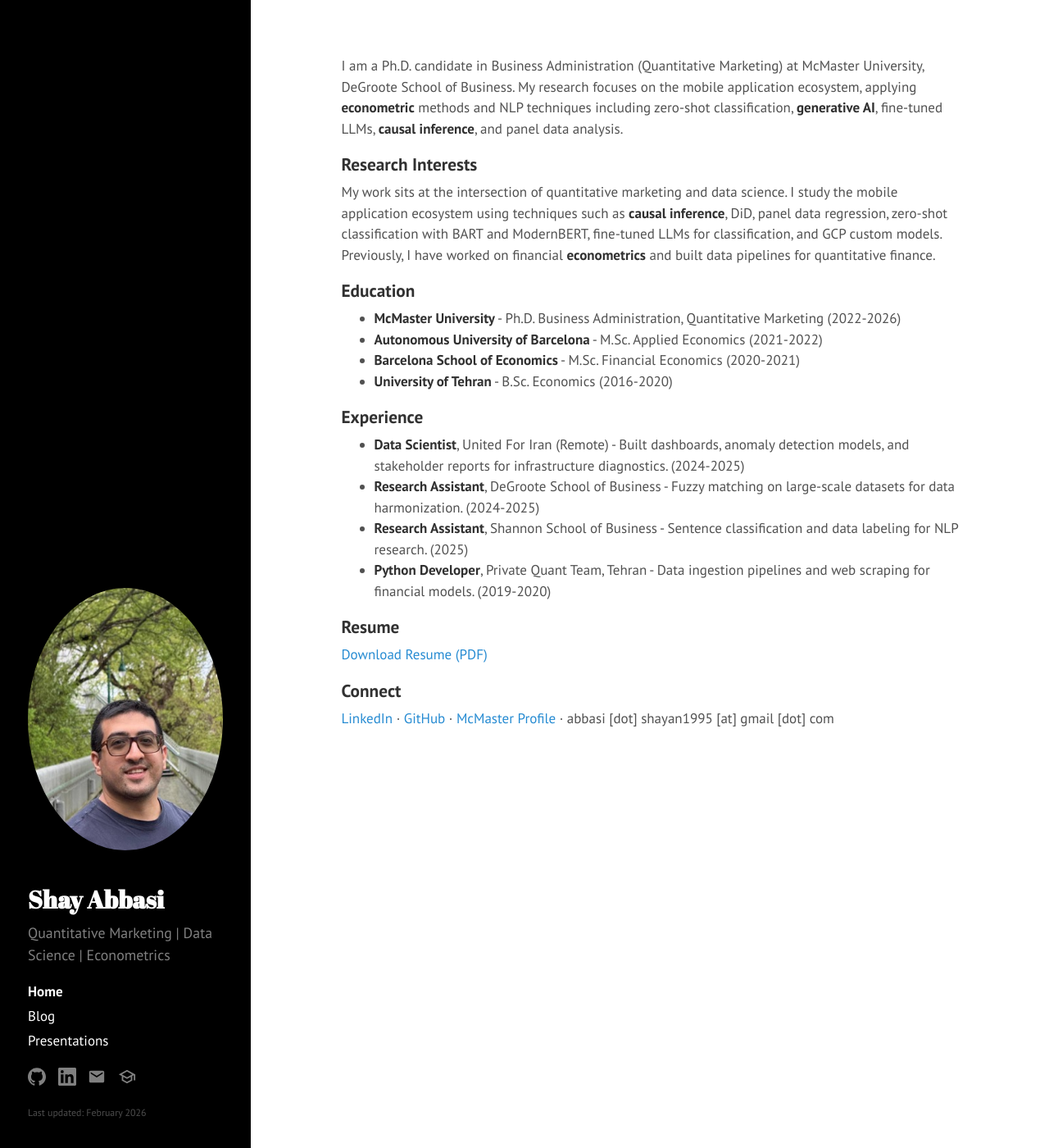
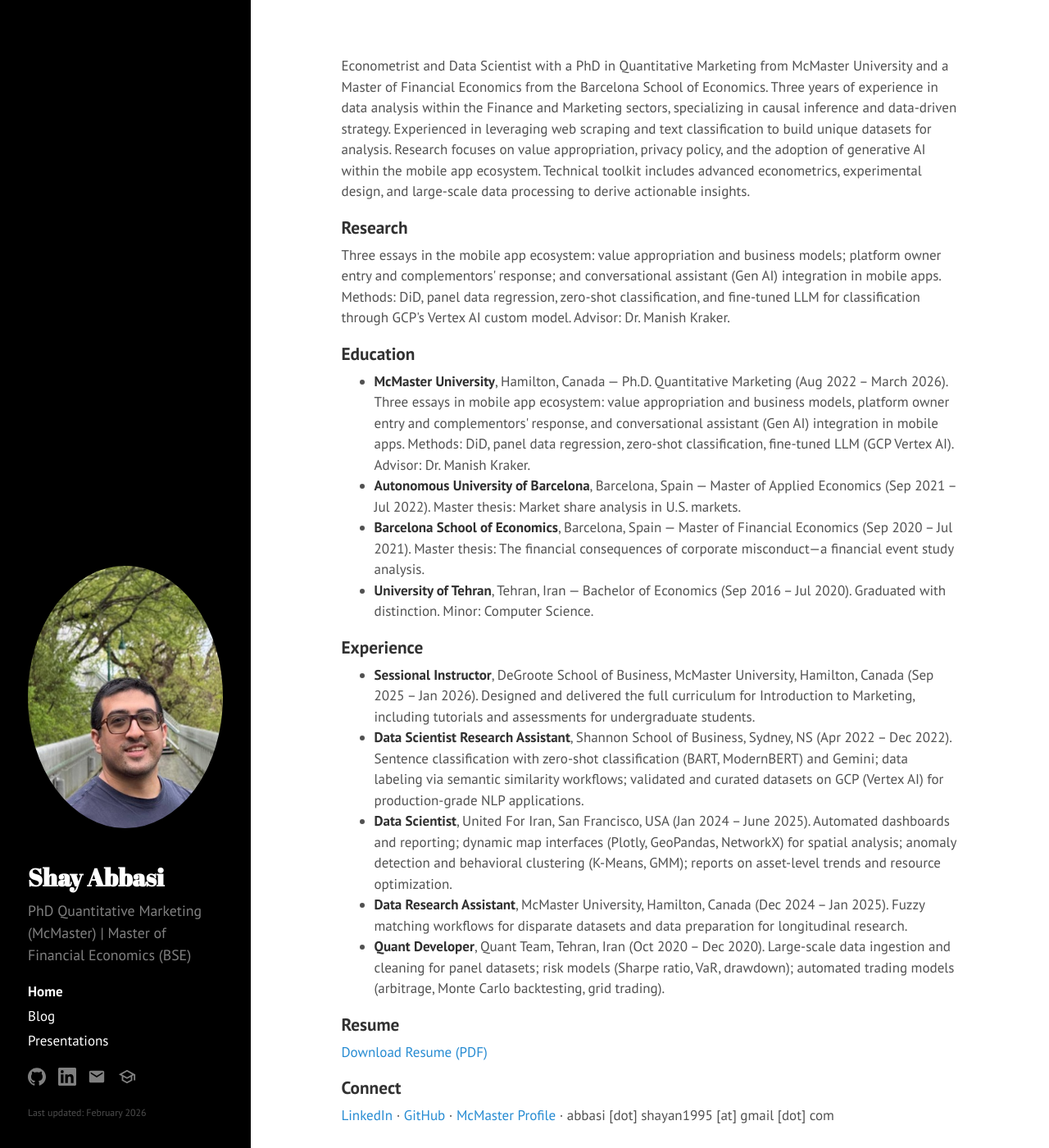
Before and after one commit to shayanAbbasi1995/shayanabbasi1995.github.io, a Jekyll site: the page built from index.html, in a window 1280 px wide and 1400 px high. Shown: the whole window at 82% size. Built offline with Jekyll 4.4.1, drawn with Linux system fonts in a browser that asks for light colours; the list of posts is cut into pages by our own code.

Commit message:
Align tagline, intro, research, education, experience with CV
Co-authored-by: Cursor <cursoragent@cursor.com>

```diff
--- a/_config.yml
+++ b/_config.yml
@@ -4,8 +4,8 @@ highlighter: rouge
 permalink: pretty
 
 title: Shayan Abbasi
-tagline: 'Ph.D. Candidate'
-description: 'Quantitative Marketing | Data Science | Econometrics'
+tagline: 'Econometrist & Data Scientist'
+description: 'PhD Quantitative Marketing (McMaster) | Master of Financial Economics (BSE)'
 url: https://shayanabbasi1995.github.io
 # Use "" for user/org site (repo username.github.io). If site is at .../repo-name/, set baseurl: "/repo-name"
 baseurl: ""
--- a/index.html
+++ b/index.html
@@ -5,36 +5,29 @@ title: Home
 
 <div class="page">
   <p>
-    I am a Ph.D. candidate in Business Administration (Quantitative Marketing) at
-    McMaster University, DeGroote School of Business. My research focuses on the
-    mobile application ecosystem, applying <strong>econometric</strong> methods and NLP techniques
-    including zero-shot classification, <strong>generative AI</strong>, fine-tuned LLMs,
-    <strong>causal inference</strong>, and panel data analysis.
+    Econometrist and Data Scientist with a PhD in Quantitative Marketing from McMaster University and a Master of Financial Economics from the Barcelona School of Economics. Three years of experience in data analysis within the Finance and Marketing sectors, specializing in causal inference and data-driven strategy. Experienced in leveraging web scraping and text classification to build unique datasets for analysis. Research focuses on value appropriation, privacy policy, and the adoption of generative AI within the mobile app ecosystem. Technical toolkit includes advanced econometrics, experimental design, and large-scale data processing to derive actionable insights.
   </p>
 
-  <h2>Research Interests</h2>
+  <h2>Research</h2>
   <p>
-    My work sits at the intersection of quantitative marketing and data science. I study
-    the mobile application ecosystem using techniques such as <strong>causal inference</strong>,
-    DiD, panel data regression, zero-shot classification with BART and ModernBERT,
-    fine-tuned LLMs for classification, and GCP custom models. Previously, I have worked
-    on financial <strong>econometrics</strong> and built data pipelines for quantitative finance.
+    Three essays in the mobile app ecosystem: value appropriation and business models; platform owner entry and complementors' response; and conversational assistant (Gen AI) integration in mobile apps. Methods: DiD, panel data regression, zero-shot classification, and fine-tuned LLM for classification through GCP's Vertex AI custom model. Advisor: Dr. Manish Kraker.
   </p>
 
   <h2>Education</h2>
   <ul>
-    <li><strong>McMaster University</strong> - Ph.D. Business Administration, Quantitative Marketing (2022-2026)</li>
-    <li><strong>Autonomous University of Barcelona</strong> - M.Sc. Applied Economics (2021-2022)</li>
-    <li><strong>Barcelona School of Economics</strong> - M.Sc. Financial Economics (2020-2021)</li>
-    <li><strong>University of Tehran</strong> - B.Sc. Economics (2016-2020)</li>
+    <li><strong>McMaster University</strong>, Hamilton, Canada — Ph.D. Quantitative Marketing (Aug 2022 – March 2026). Three essays in mobile app ecosystem: value appropriation and business models, platform owner entry and complementors' response, and conversational assistant (Gen AI) integration in mobile apps. Methods: DiD, panel data regression, zero-shot classification, fine-tuned LLM (GCP Vertex AI). Advisor: Dr. Manish Kraker.</li>
+    <li><strong>Autonomous University of Barcelona</strong>, Barcelona, Spain — Master of Applied Economics (Sep 2021 – Jul 2022). Master thesis: Market share analysis in U.S. markets.</li>
+    <li><strong>Barcelona School of Economics</strong>, Barcelona, Spain — Master of Financial Economics (Sep 2020 – Jul 2021). Master thesis: The financial consequences of corporate misconduct—a financial event study analysis.</li>
+    <li><strong>University of Tehran</strong>, Tehran, Iran — Bachelor of Economics (Sep 2016 – Jul 2020). Graduated with distinction. Minor: Computer Science.</li>
   </ul>
 
   <h2>Experience</h2>
   <ul>
-    <li><strong>Data Scientist</strong>, United For Iran (Remote) - Built dashboards, anomaly detection models, and stakeholder reports for infrastructure diagnostics. (2024-2025)</li>
-    <li><strong>Research Assistant</strong>, DeGroote School of Business - Fuzzy matching on large-scale datasets for data harmonization. (2024-2025)</li>
-    <li><strong>Research Assistant</strong>, Shannon School of Business - Sentence classification and data labeling for NLP research. (2025)</li>
-    <li><strong>Python Developer</strong>, Private Quant Team, Tehran - Data ingestion pipelines and web scraping for financial models. (2019-2020)</li>
+    <li><strong>Sessional Instructor</strong>, DeGroote School of Business, McMaster University, Hamilton, Canada (Sep 2025 – Jan 2026). Designed and delivered the full curriculum for Introduction to Marketing, including tutorials and assessments for undergraduate students.</li>
+    <li><strong>Data Scientist Research Assistant</strong>, Shannon School of Business, Sydney, NS (Apr 2022 – Dec 2022). Sentence classification with zero-shot classification (BART, ModernBERT) and Gemini; data labeling via semantic similarity workflows; validated and curated datasets on GCP (Vertex AI) for production-grade NLP applications.</li>
+    <li><strong>Data Scientist</strong>, United For Iran, San Francisco, USA (Jan 2024 – June 2025). Automated dashboards and reporting; dynamic map interfaces (Plotly, GeoPandas, NetworkX) for spatial analysis; anomaly detection and behavioral clustering (K-Means, GMM); reports on asset-level trends and resource optimization.</li>
+    <li><strong>Data Research Assistant</strong>, McMaster University, Hamilton, Canada (Dec 2024 – Jan 2025). Fuzzy matching workflows for disparate datasets and data preparation for longitudinal research.</li>
+    <li><strong>Quant Developer</strong>, Quant Team, Tehran, Iran (Oct 2020 – Dec 2020). Large-scale data ingestion and cleaning for panel datasets; risk models (Sharpe ratio, VaR, drawdown); automated trading models (arbitrage, Monte Carlo backtesting, grid trading).</li>
   </ul>
 
   <h2>Resume</h2>
```
